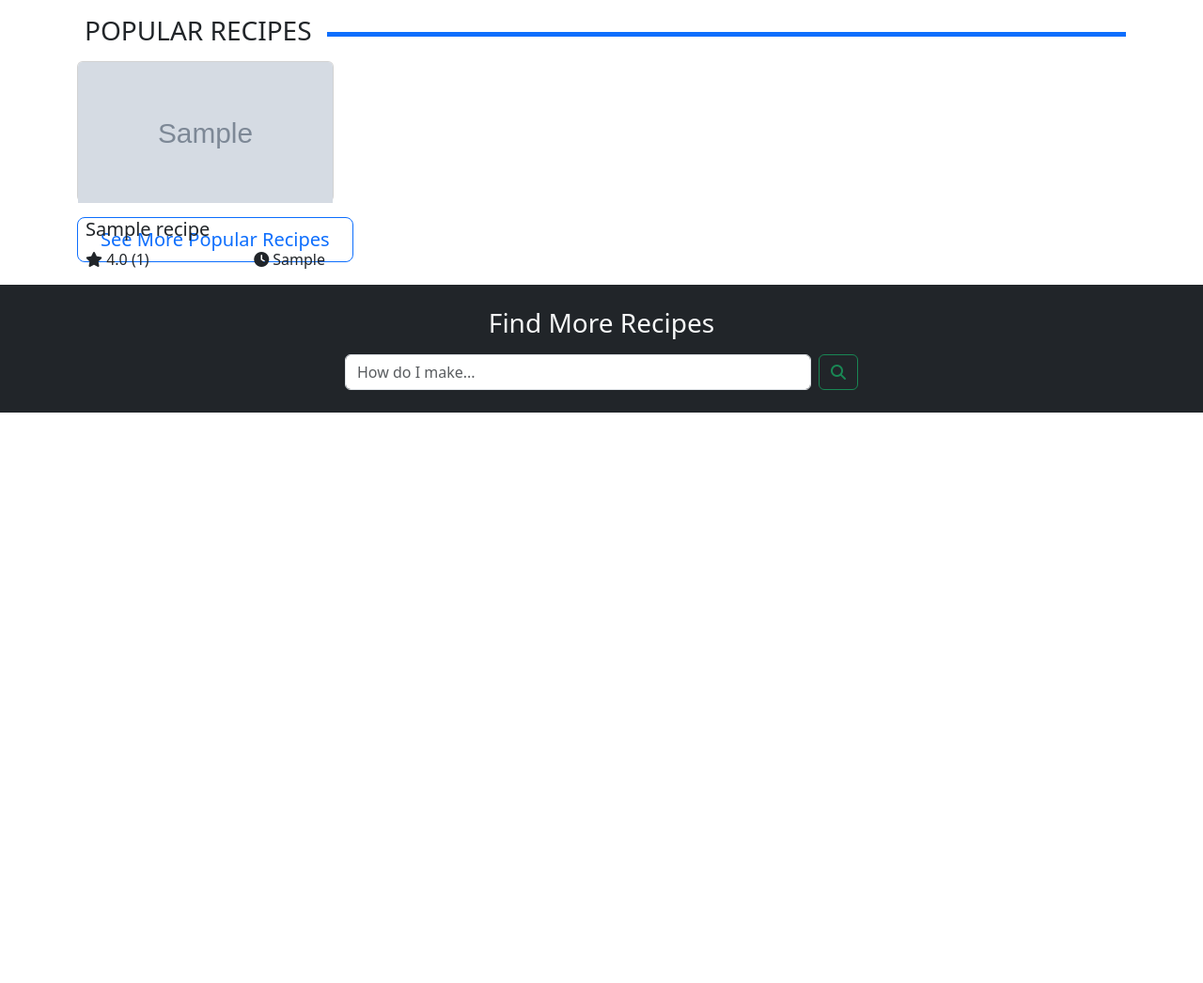
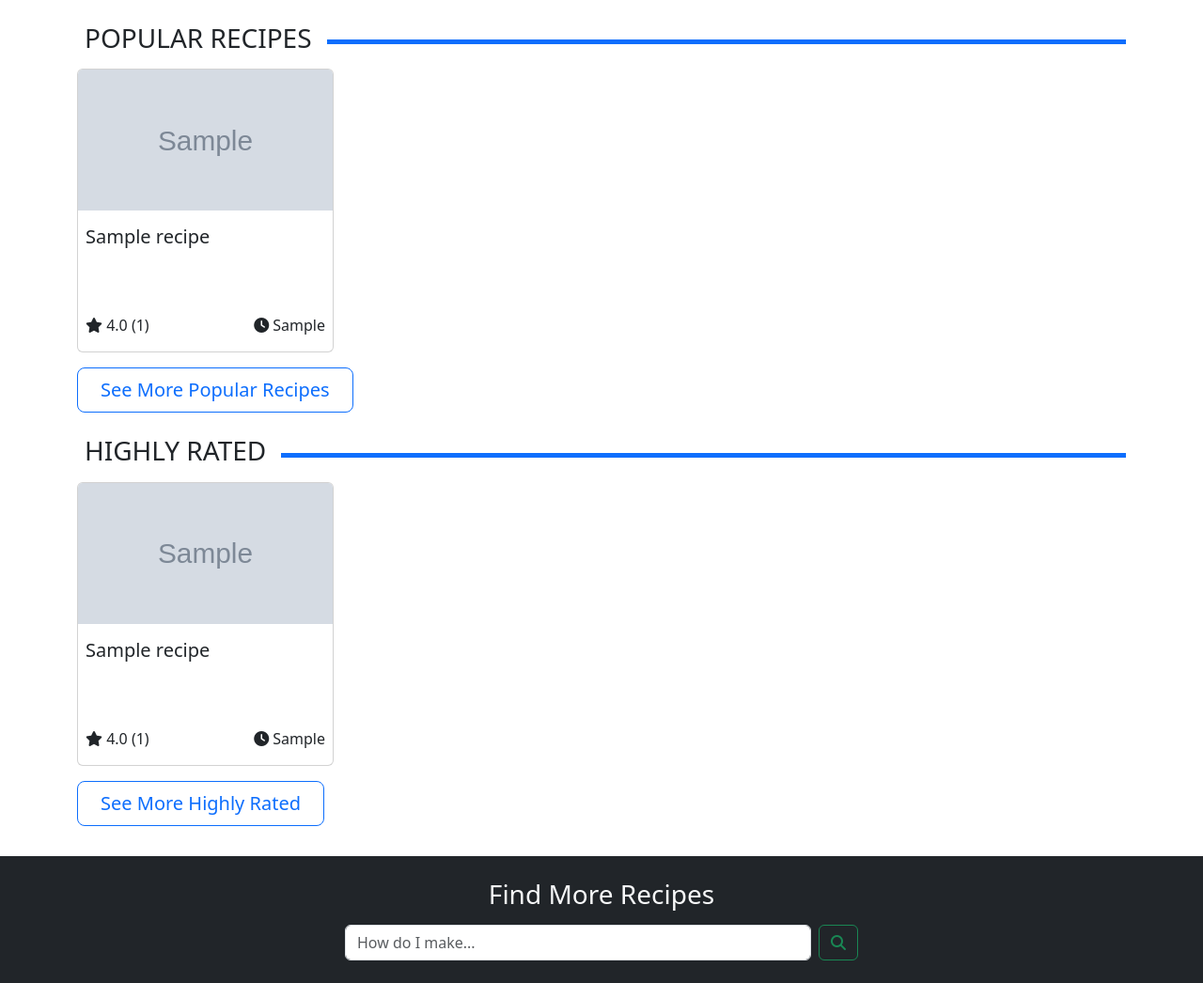
Before and after one commit to albeto4000/recipe-recommender, a Django app: page /recipes/ in a window 1280 px wide. Shown: the part 58-1104 px from the top of the page at 94% size. Before the commit the page ends 497 px from the top, so only its background shows below. Run offline with Django 4.2, Linux system fonts and the light colour scheme; tables that the repository leaves empty hold one stand-in row (values such as "Sample post"); grey boxes marked "Sample" are stand-in pictures; some libraries are stand-ins or nearby versions.

Commit message:
Reworked index view to create recommendation sections out of a list of dicts

```diff
--- a/app/recipes/templates/recipes/browse.html
+++ b/app/recipes/templates/recipes/browse.html
@@ -20,13 +20,13 @@
 			{% for recipe in page_obj %}
 			<a href="/recipes/{{ recipe.id }}/" class="text-decoration-none">
 				<div class = "col">
-					<div class="card recipe-card">
+					<div class="card">
 						{% if recipe.images != "character(0" %}
 							<img class = "card-img-top object-fit-cover" src = {{ recipe.images }} />
 						{% else %}
 							<img class = "card-img-top object-fit-cover" src = 'https://upload.wikimedia.org/wikipedia/en/3/34/Food-com-logo.png' style = "object-fit:cover" />
 						{% endif %}
-						<div class="card-body px-2 d-flex flex-column">
+						<div class="card-body px-2 d-flex flex-column recipe-card">
 							<h5 class="card-title">{{ recipe.name|safe }}</h5>
 								<div class="d-flex mt-auto justify-content-between">
 									{% if recipe.review_count != 0 %}
--- a/app/recipes/templates/recipes/index.html
+++ b/app/recipes/templates/recipes/index.html
@@ -14,24 +14,25 @@
 	<body>
 		{% include 'recipes/navbar.html' %}
 		<div class="container pt-2 pb-4">
-			{% if page_obj %}
-		<section>
+		{% if recs %}
+			{% for rec in recs %}
+		<section class="py-2">
 			<div class="d-flex align-items-center">
-				<h3 class="me-2 p-2">POPULAR RECIPES</h3>
+				<h3 class="me-2 p-2">{{ rec.category|upper }}</h3>
 				<div class="flex-grow-1 border-bottom border-primary border-5"></div>
 			</div>
 
-			<div class="row row-cols-1 row-cols-md-3 row-cols-lg-4 g-2 h-100">
-			{% for recipe in page_obj %}
+			<div class="row row-cols-1 row-cols-md-3 row-cols-lg-4 g-2">
+			{% for recipe in rec.list %}
 			<a href="/recipes/{{ recipe.id }}/" class="text-decoration-none">
 				<div class = "col">
-					<div class="card recipe-card">
+					<div class="card">
 						{% if recipe.images != "character(0" %}
 							<img class = "card-img-top object-fit-cover" src = {{ recipe.images }} />
 						{% else %}
 							<img class = "card-img-top object-fit-cover" src = 'https://upload.wikimedia.org/wikipedia/en/3/34/Food-com-logo.png' style = "object-fit:cover" />
 						{% endif %}
-						<div class="card-body px-2 d-flex flex-column">
+						<div class="card-body recipe-card px-2 d-flex flex-column">
 							<h5 class="card-title">{{ recipe.name|safe }}</h5>
 							<div class="d-flex mt-auto justify-content-between">
 								{% if recipe.review_count != 0 %}
@@ -41,19 +42,17 @@
 								{% endif %}
 								<div><i class="fa-solid fa-clock"></i> {{ recipe.minutes|recipe_time }}</div>
 							</div>
-
 						</div>
 					</div>
 				</div>
 			</a>
-					<!-- <li><a href="/recipes/{{ recipe.id }}/">{{ recipe.name }}</a></li> -->
 			{% endfor %}
 			</div>
-
-			<a href="{% url 'recipes:browse' %}">
-				<button type="button" class="btn btn-outline-primary btn-lg mt-3 px-4 py-2" >See More Popular Recipes</button>
+			<a href={% url rec.url %}>
+				<button type="button" class="btn btn-outline-primary btn-lg mt-3 px-4 py-2" >See More {{ rec.category|title }}</button>
 			</a>
 		</section>
+		{% endfor %}
 			{% else %}
 			<p>No recipes are available.</p>
 			{% endif %}
--- a/app/recipes/views.py
+++ b/app/recipes/views.py
@@ -12,14 +12,20 @@
 
 
 def index(request):
- recipe_list = Recipe.objects.order_by("-review_count")[:8]
- paginator = Paginator(recipe_list, 12)
+ pop_rec_category = "popular recipes"
+ pop_rec_list = Recipe.objects.order_by("-review_count")[:8]
+ pop_rec_link = 'recipes:browse'
 
- page_number = request.GET.get('page')
- page_obj = paginator.get_page(page_number)
+ pop_rec = {'category': pop_rec_category, 'list': pop_rec_list, 'url': pop_rec_link}
+
+ rate_rec_category = "highly rated"
+ rate_rec_list = Recipe.objects.order_by("-aggregated_rating")[:8]
+ rate_rec_link = "recipes:browse"
+
+ rate_rec = {'category': rate_rec_category, 'list': rate_rec_list, 'url': rate_rec_link}
 
  return render(request, 'recipes/index.html', {
-     'page_obj': page_obj
+     'recs': [pop_rec, rate_rec]
  })
 
 def browse(request):
```
Lines whose indentation alone changed are shown as unchanged.
